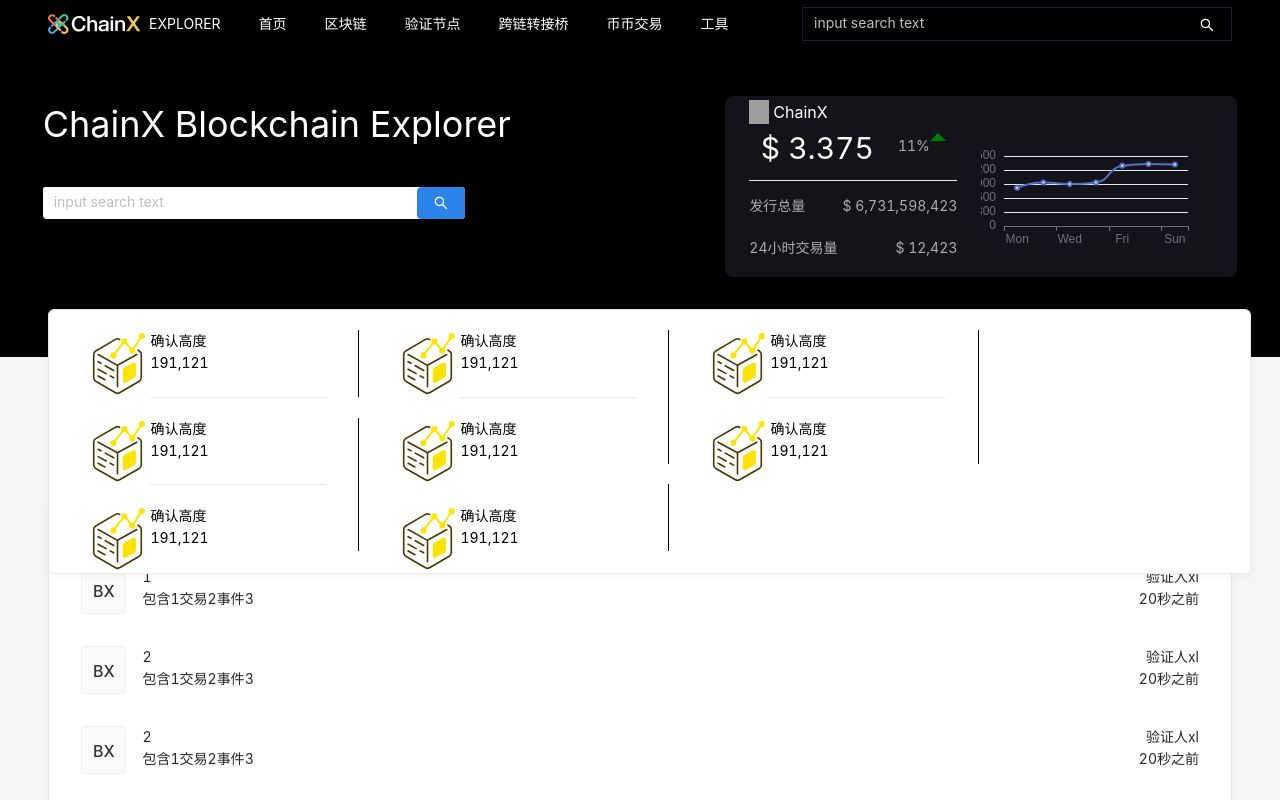
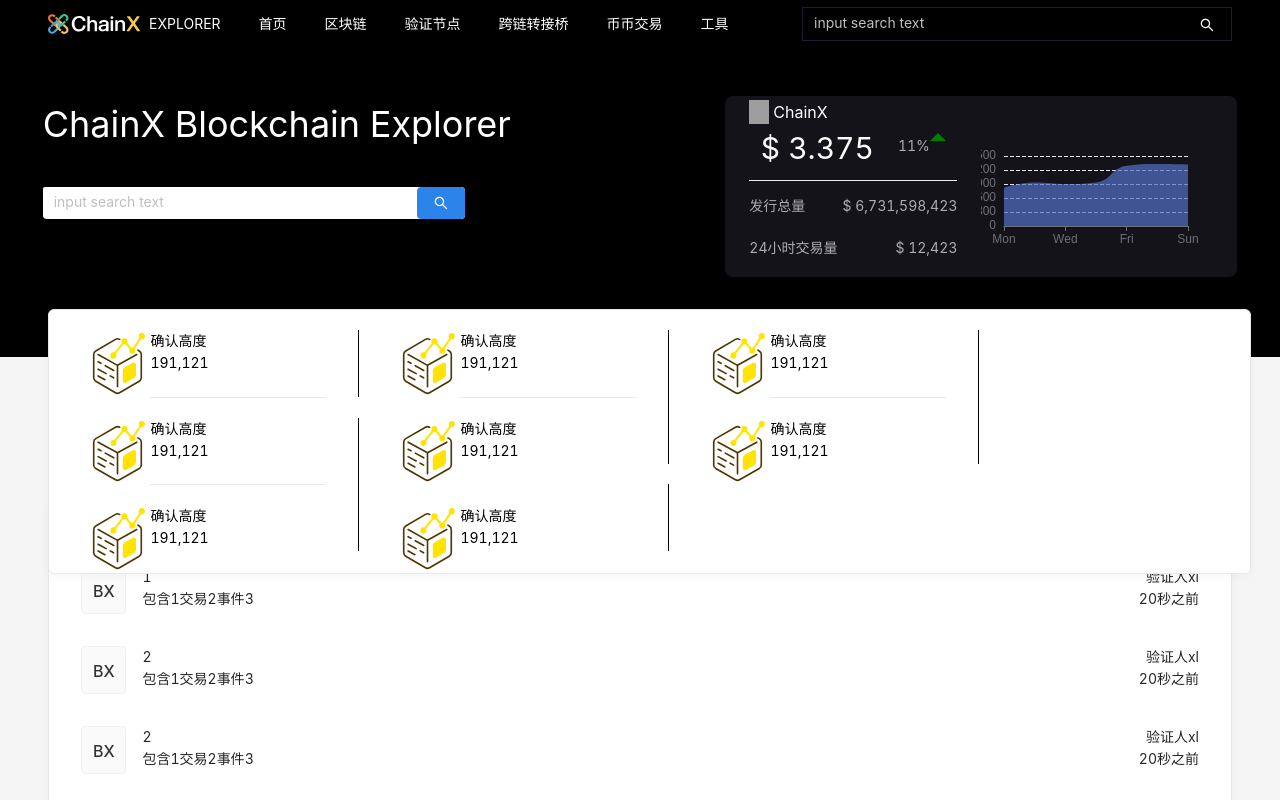
Before and after one commit to chainx-org/chainx-front, a React (Create React App) app: page / in a window 1280 px wide. Shown: the top 800 px of the page. Built offline with nearby package versions, Linux system fonts and the light colour scheme; grey boxes are pictures that could not be loaded; a web font is replaced by a local one; what @tailwindcss/custom-forms would draw is missing.

Commit message:
fix: echarts style

```diff
--- a/src/pages/HomePage/charts.jsx
+++ b/src/pages/HomePage/charts.jsx
@@ -12,16 +12,31 @@
     const option = {
         xAxis: {
             type: 'category',
-            data: ['Mon', 'Tue', 'Wed', 'Thu', 'Fri', 'Sat', 'Sun']
+            data: ['Mon', 'Tue', 'Wed', 'Thu', 'Fri', 'Sat', 'Sun'],
+            boundaryGap: false,
         },
         yAxis: {
-            type: 'value'
+            type: 'value',
+            splitLine :{    //网格线
+                lineStyle:{
+                    type:'dashed'    //设置网格线类型 dotted：虚线   solid:实线
+                },
+                show:true //隐藏或显示
+            }
+
         },
         series: [{
             data: [820, 932, 901, 934, 1290, 1330, 1320],
             type: 'line',
-            smooth: true
-        }]
+            smooth: true,
+            lineStyle: {
+                width: 0
+            },
+            showSymbol: false,
+            areaStyle: {
+            },
+        },
+        ]
     };
     useEffect(()=>{
         var node = document.getElementById('main')
```
